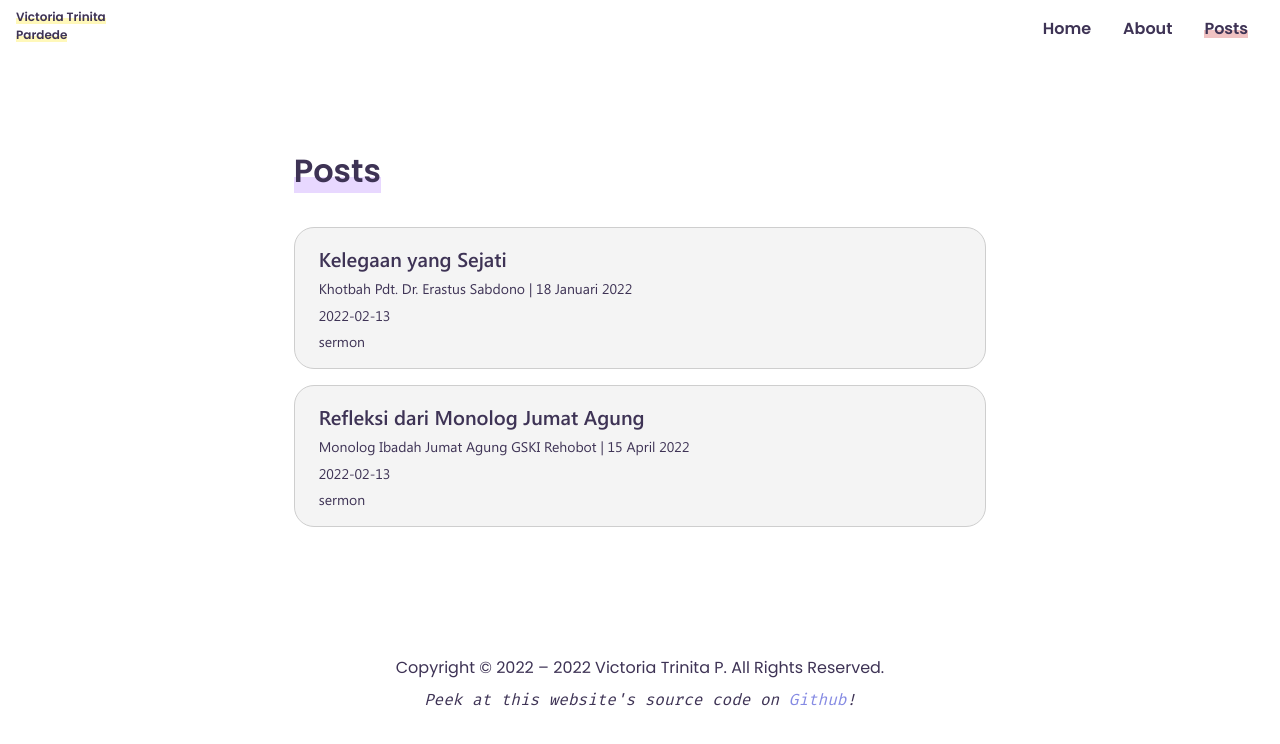
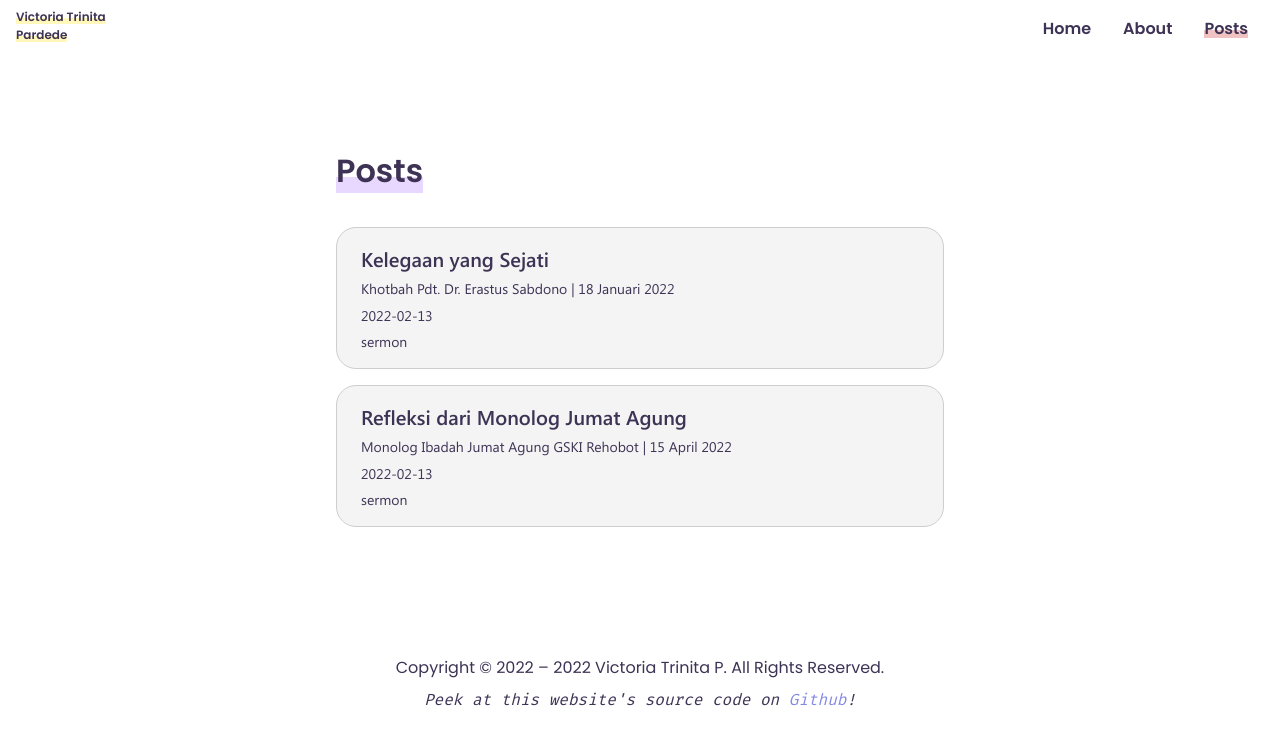
Before and after one commit to victoriatrinita/victoriatrinita.com, a SvelteKit app: page /posts in a window 1280 px wide. Shown: the top 744 px of the page. Built offline with nearby package versions, Linux system fonts and the light colour scheme; some icons are missing.

Commit message:
style: adjust min width to prevent overflow

```diff
--- a/src/routes/posts/+page.svelte
+++ b/src/routes/posts/+page.svelte
@@ -36,7 +36,7 @@
 		word-wrap: break-word;
 		line-height: 1.5;
 		margin: auto;
-		min-width: 84ch;
+		min-width: 50%;
 		gap: 1em;
 		display: grid;
 		padding: clamp(2em, 3vw, 4em) 1em 0;
```
